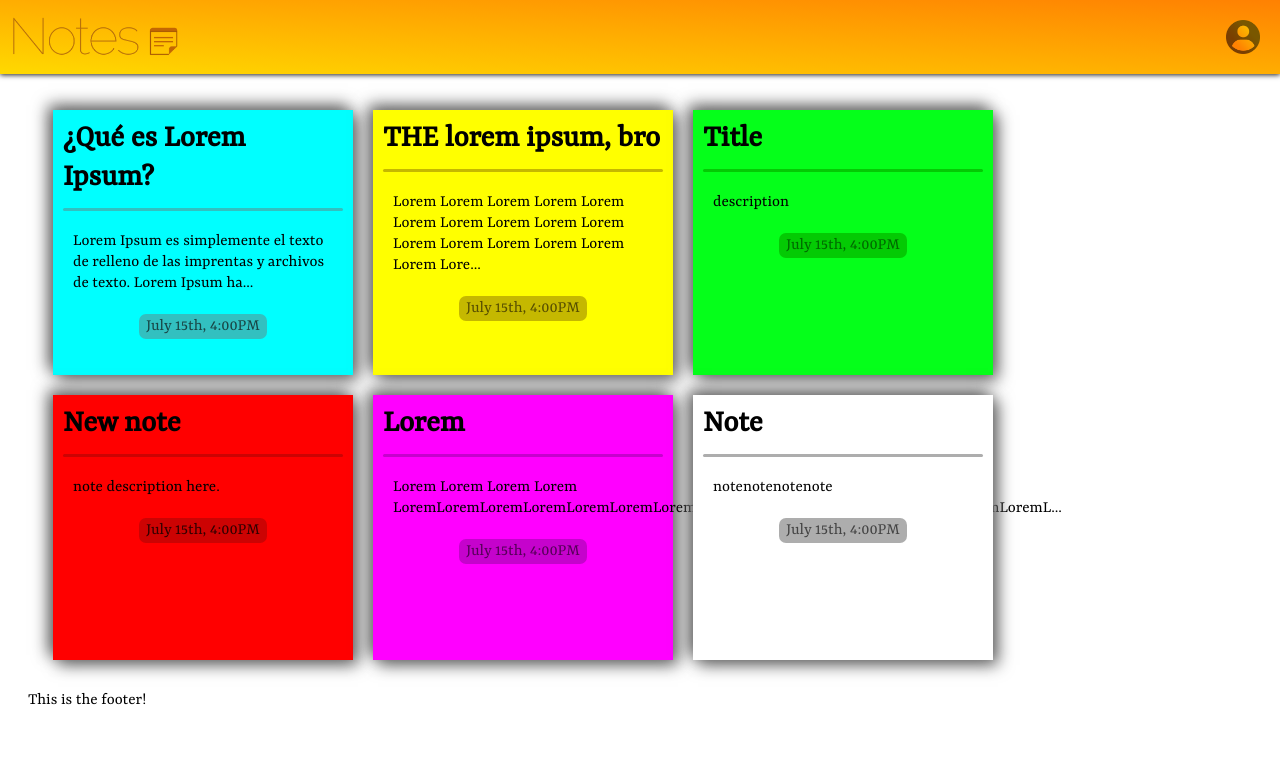
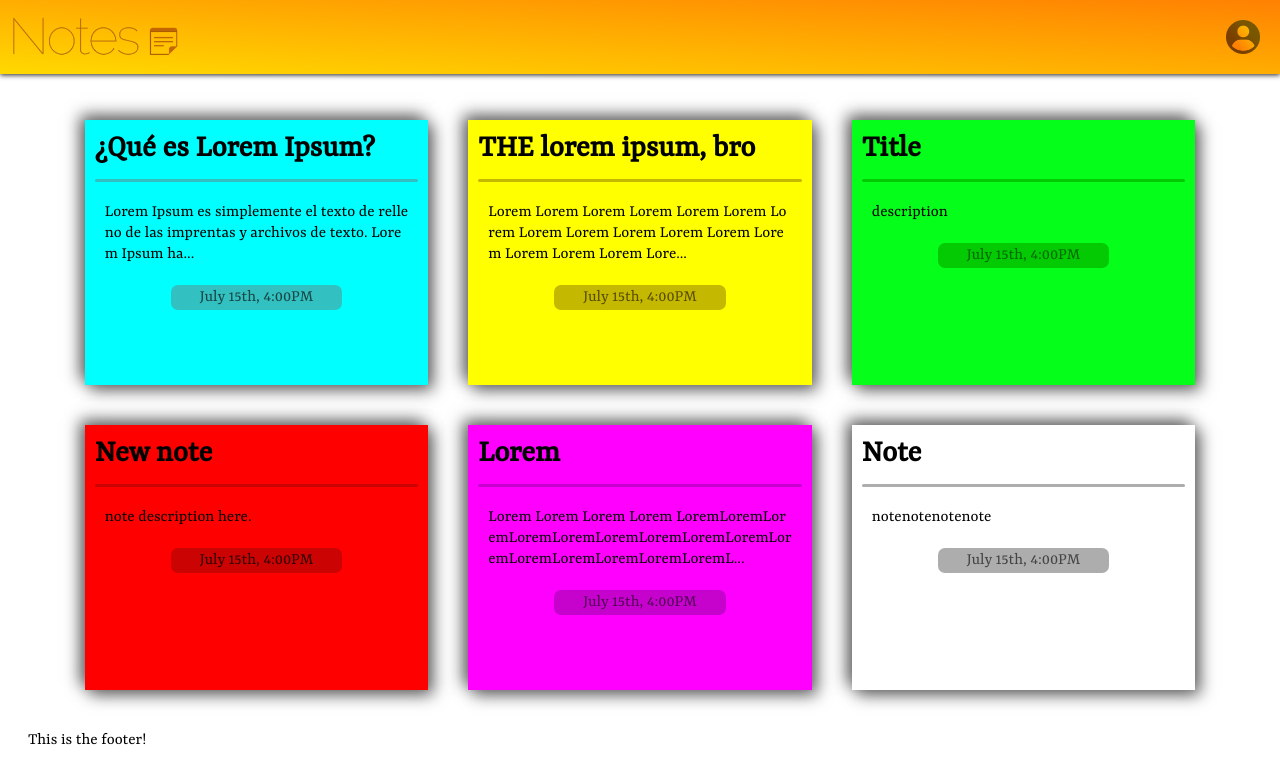
Before and after one commit to vmanun/notes-app, a Vue app: page / in a window 1280 px wide. Shown: the top 784 px of the page. Built offline with nearby package versions, Linux system fonts and the light colour scheme.

Commit message:
fixed word-wrapping issues, fixed notes position

```diff
--- a/src/styles/note-general.css
+++ b/src/styles/note-general.css
@@ -51,7 +51,9 @@ button {
   flex-direction: row;
   flex-wrap: wrap;
   justify-content: flex-start;
+  justify-content: center;
   margin-left: 35px;
+  margin-right: 35px;
 }
 
 .note {
@@ -59,8 +61,8 @@ button {
   -moz-box-shadow: 5px 5px 15px #666, -5px -5px 15px #666;
   box-shadow: 5px 5px 15px #666, -5px -5px 15px #666;
   height: 265px;
-  max-width: 300px;
-  margin: 10px;
+  min-width: 300px;
+  margin: 20px;
   -webkit-flex-basis: 300px;
   -moz-flex-basis: 300px;
   -ms-flex-basis: 300px;
@@ -68,8 +70,12 @@ button {
   -webkit-flex-grow: 2;
   -moz-flex-grow: 2;
   -ms-flex-grow: 2;
-  flex-grow: 2;
+  flex-grow: 0.25;
   cursor: pointer;
+}
+
+.note > p {
+  word-break: break-all;
 }
 
 .dates {
```
